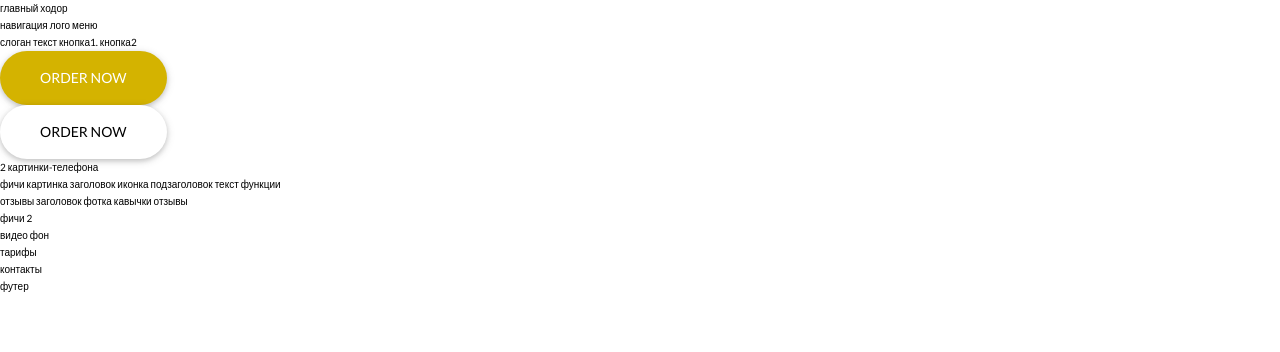
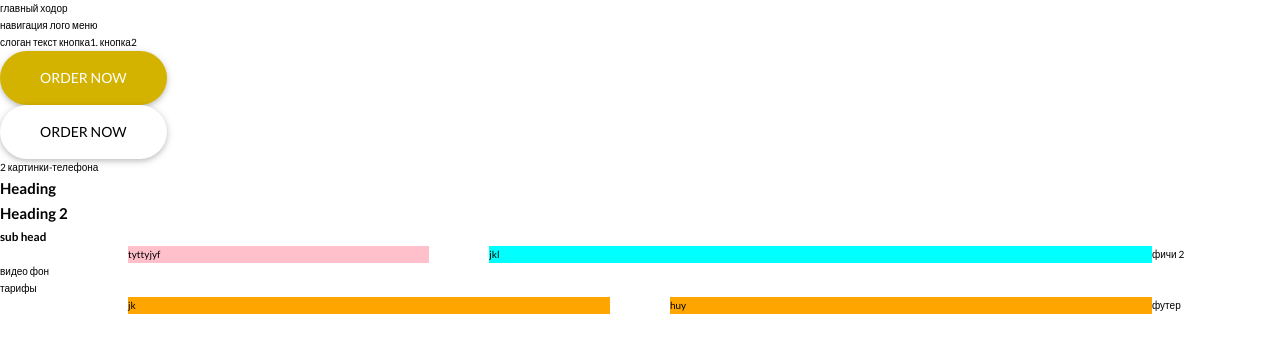
Before and after one commit to AndrewKuntsevich/app-lp, a website: page index.html in a window 1280 px wide. Drawn offline with Linux system fonts and the light colour scheme.

Commit message:
changes 2

```diff
--- a/index.html
+++ b/index.html
@@ -38,22 +38,25 @@
 
    <main>
        <section class="features-1">
-        фичи
+            <h1 class="heading-primary">Heading</h1>
+            <h2 class="heading-seconary">Heading 2</h1>
+            <h3 class="heading-sub">sub head</h1>
 
-        картинка
-
-        заголовок
-
-        иконка подзаголовок текст функции
+            <div class="container">
+                <div class="row">
+                    <div class="col-1-of-3">
+                        tyttyjyf
+                    </div>
+                    <div class="col-2-of-3">
+                        jkl
+                    </div>
+                </div>
+            </div>
 
        </section>
 
        <section class="reviews">
-        отзывы
 
-        заголовок
-
-        фотка кавычки отзывы
        </section>
 
        <section class="features-2">
@@ -69,7 +72,18 @@
        </section>
 
        <section class="contact-form">
-        контакты
+
+        <div class="container">
+            <div class="row">
+                <div class="col-1-of-2">
+                    jk
+                </div>
+                <div class="col-1-of-2">
+                    huy
+                </div>
+            </div>
+        </div>
+
        </section>
 
        <footer>
--- /dev/null
+++ b/sass/abstracts/_variables.scss
@@ -0,0 +1,4 @@
+/////// GRID ///////
+
+$gutter-vertical: 6rem;
+$gutter-horisontal: 8rem;
--- a/sass/base/_typography.scss
+++ b/sass/base/_typography.scss
@@ -3,3 +3,15 @@ body{
     font-weight: 400;
     line-height: 1.7;
 }
+
+.heading-primary{
+
+}
+
+.heading-seconary{
+
+}
+
+.heading-sub{
+
+}
--- /dev/null
+++ b/sass/layout/_grid.scss
@@ -0,0 +1,32 @@
+.container{
+    width: 80%;
+    margin: 0 auto;
+}
+
+.row{
+
+    [class^="col-"]{
+        float: left;
+
+        &:not(:last-child){
+            margin-right: $gutter-vertical;
+        }
+    }
+    .col-1-of-2{
+        width: calc((100% - #{$gutter-vertical}) / 2);
+        background-color: orange;
+    }
+
+
+    .col-1-of-3{
+        width: calc((100% - 2 * #{$gutter-vertical}) / 3);
+        background-color: pink;
+    }
+
+    .col-2-of-3{
+        width: calc(2 * ((100% - 2 * #{$gutter-vertical}) / 3) + #{$gutter-vertical});
+        background-color: aqua;
+    }
+
+
+}
--- a/sass/main.scss
+++ b/sass/main.scss
@@ -1,5 +1,9 @@
+@import "abstracts/variables";
+
 @import "base/base";
 @import "base/typography";
 
 
 @import "components/btn";
+
+@import "layout/grid";
```
Also changed, not shown: css/style.css.
